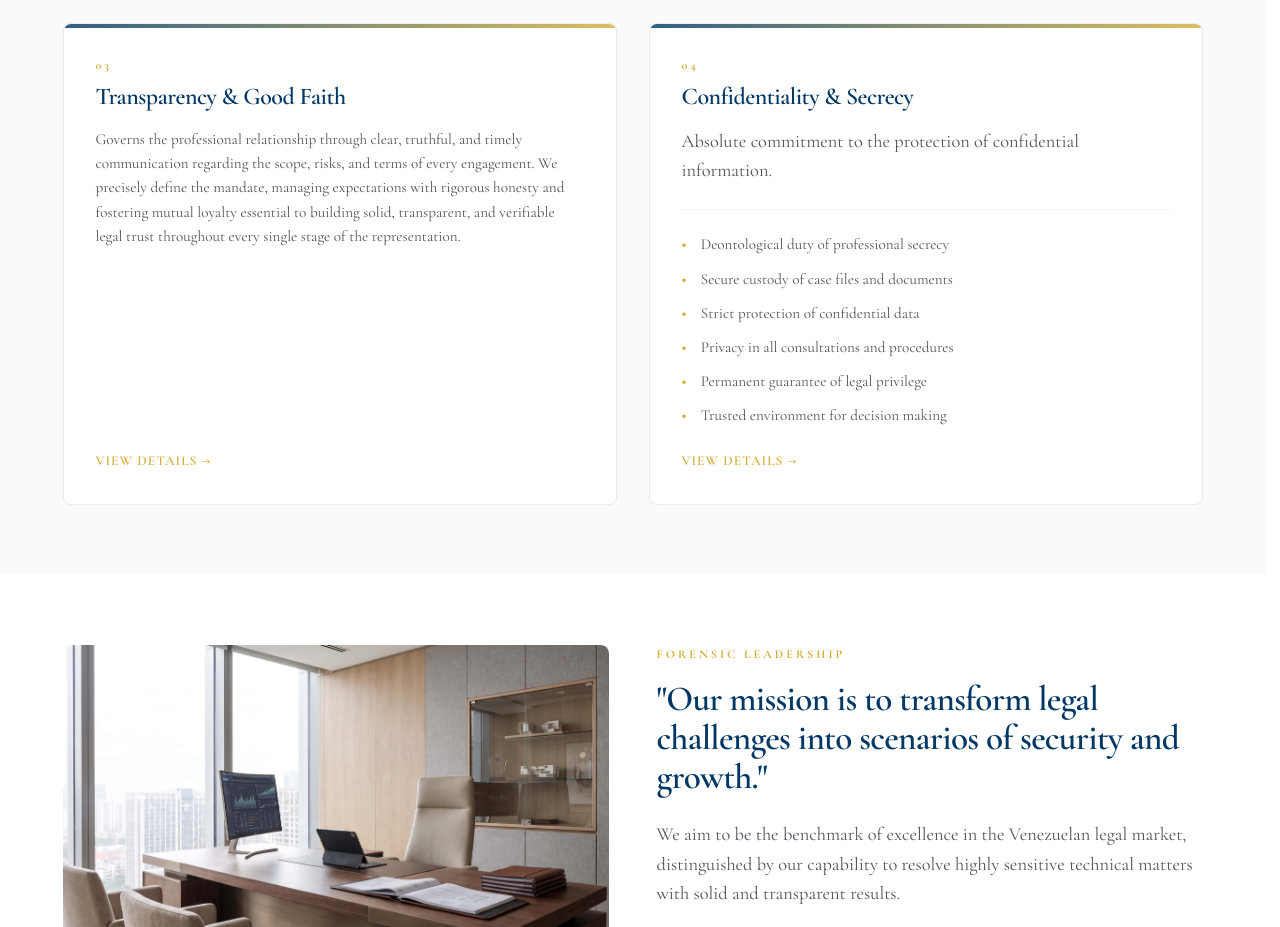
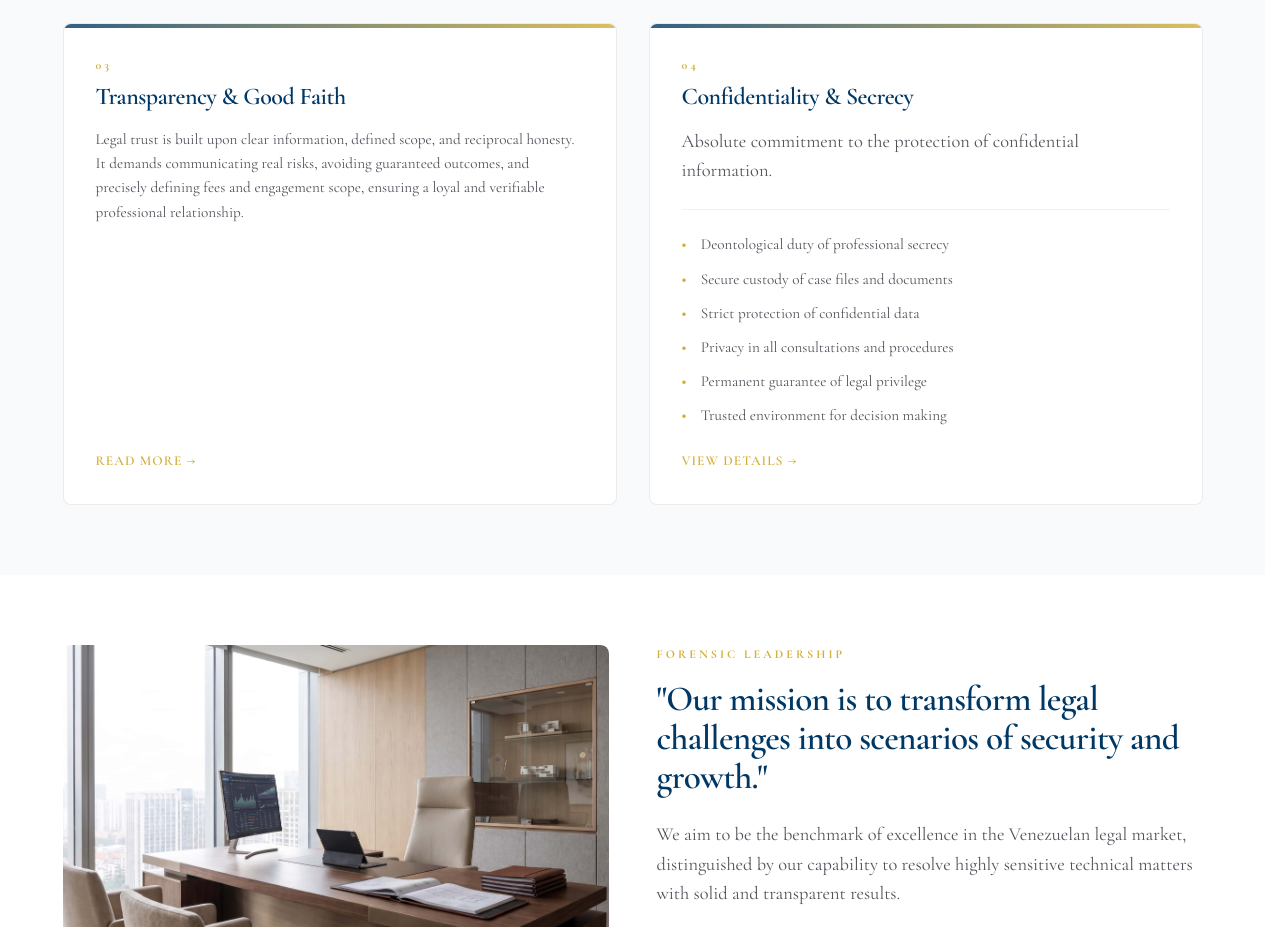
Before and after one commit to mcolina777-cpu/mac-consultores-site-clean, a Next.js app: page /en/about in a window 1280 px wide. Shown: the part 2120-3047 px from the top of the page. Built offline with nearby package versions, Linux system fonts and the light colour scheme.

Commit message:
style: actualizar estilo e interactividad en Tarjeta 03 con nueva síntesis editorial

```diff
--- a/src/app/[locale]/about/page.tsx
+++ b/src/app/[locale]/about/page.tsx
@@ -148,15 +148,21 @@ export default async function QuienesSomos({ params }: { params: Promise<{ local
             </Link>
 
             {/* Tarjeta 03 */}
-            <Link href={getRoute(locale, "about.transparencia_buena_fe" as any)} className="card">
+            <Link
+              href={getRoute(locale, "about.transparencia_buena_fe" as any)}
+              className="card hover-lift"
+              style={{ textDecoration: 'none', color: 'inherit', display: 'flex', flexDirection: 'column' }}
+            >
               <span className="section-tag">03</span>
               <h3>{isEs ? 'Transparencia y Buena Fe' : 'Transparency & Good Faith'}</h3>
               <p className="card-editorial-text" style={{ lineHeight: 1.6, fontSize: '0.95rem', color: 'var(--text-muted, #4b5563)', marginBottom: '1.5rem' }}>
                 {isEs
-                  ? 'Rige la relación profesional mediante una comunicación clara, veraz y oportuna sobre el alcance, riesgos y condiciones de cada encargo. Delimitamos con precisión el objeto de la intervención, gestionando expectativas con estricta honestidad y promoviendo una lealtad recíproca indispensable para edificar una confianza jurídica sólida, transparente y plenamente verificable en cada etapa del mandato.'
-                  : 'Governs the professional relationship through clear, truthful, and timely communication regarding the scope, risks, and terms of every engagement. We precisely define the mandate, managing expectations with rigorous honesty and fostering mutual loyalty essential to building solid, transparent, and verifiable legal trust throughout every single stage of the representation.'}
+                  ? "La confianza jurídica se construye sobre información clara, delimitación del encargo y honestidad recíproca. Exige comunicar riesgos reales, evitar promesas de resultados y definir con precisión honorarios y alcance, garantizando una relación profesional leal y verificable."
+                  : "Legal trust is built upon clear information, defined scope, and reciprocal honesty. It demands communicating real risks, avoiding guaranteed outcomes, and precisely defining fees and engagement scope, ensuring a loyal and verifiable professional relationship."}
               </p>
-              <span className="card-link">{isEs ? 'VER DETALLES →' : 'VIEW DETAILS →'}</span>
+              <span className="card-link mt-auto">
+                {isEs ? "Leer más →" : "Read more →"}
+              </span>
             </Link>
 
             {/* Tarjeta 04 */}
```
